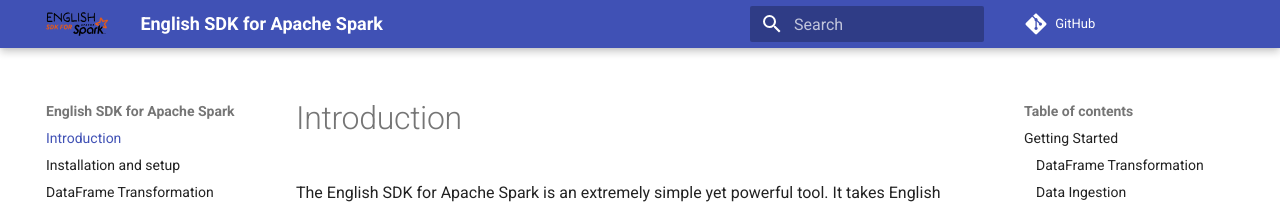
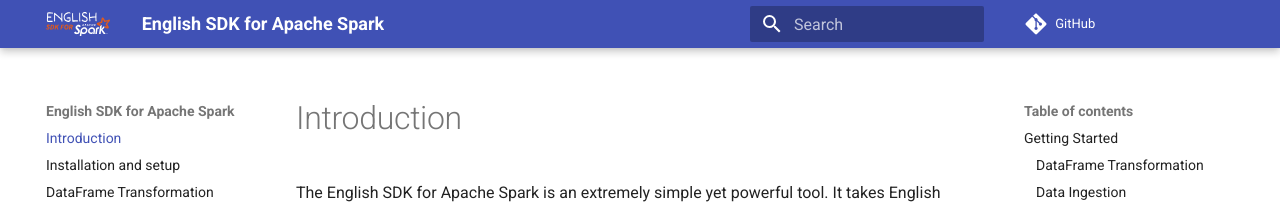
Before and after one commit to miraclerose311/Chat-ai, an MkDocs documentation site: the page built from docs/index.md, in a window 1280 px wide. Shown: the top 204 px of the page. Built offline with MkDocs 1.6.1 and Material for MkDocs 9.7.7, drawn with Linux system fonts in a browser that asks for light colours; comment, search, counter and statistics services are not loaded.

Commit message:
Add reverse svg logo (#136)
Since the theme of https://pyspark.ai/ is using the white font on the
header, we should use the reverse svg logo.

<img width="456" alt="image"
src="https://github.com/pyspark-ai/pyspark-ai/assets/1097932/0f73b274-21b9-401b-8a6c-09c488a625b4">

```diff
--- a/mkdocs.yml
+++ b/mkdocs.yml
@@ -1,7 +1,7 @@
 site_name: English SDK for Apache Spark
 theme:
   name: material
-  logo: _static/english-sdk-spark.svg
+  logo: _static/english-sdk-spark-reverse.svg
   features:
     - content.code.copy
 
```
Also changed, not shown: docs/_static/english-sdk-spark-reverse.svg (added).
